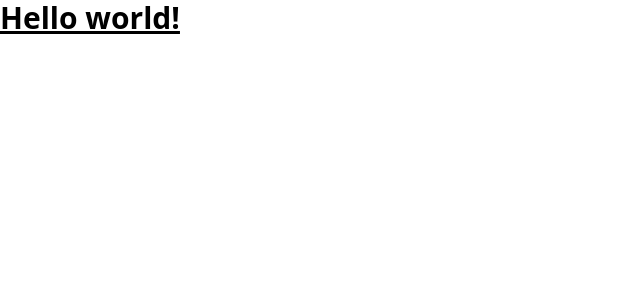
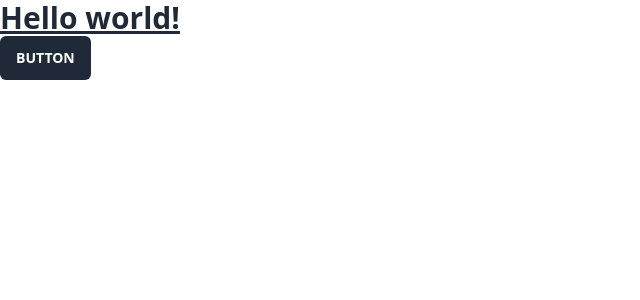
Before and after one commit to albacoredev/morelli-engenharia, a SvelteKit app: page / in a window 1280 px wide. Shown: the top 300 px of the page, without its empty margins (0-640 px from the left). Built offline with nearby package versions, Linux system fonts and the light colour scheme.

Commit message:
feat: setup DaisyUI

```diff
--- a/package.json
+++ b/package.json
@@ -34,5 +34,8 @@
 		"vite": "^4.2.0",
 		"vitest": "^0.25.3"
 	},
-	"type": "module"
+	"type": "module",
+	"dependencies": {
+		"daisyui": "^2.51.5"
+	}
 }
--- a/src/routes/+page.svelte
+++ b/src/routes/+page.svelte
@@ -1 +1,5 @@
 <h1 class="text-3xl font-bold underline">Hello world!</h1>
+<button
+	class="inline-block cursor-pointer rounded-md bg-gray-800 px-4 py-3 text-center text-sm font-semibold uppercase text-white transition duration-200 ease-in-out hover:bg-gray-900"
+	>Button</button
+>
--- a/tailwind.config.js
+++ b/tailwind.config.js
@@ -4,5 +4,5 @@
 	theme: {
 		extend: {}
 	},
-	plugins: []
+	plugins: [require('daisyui')]
 };
```
Also changed, not shown: 1 other file (tests, documents, lock files or other folders).
